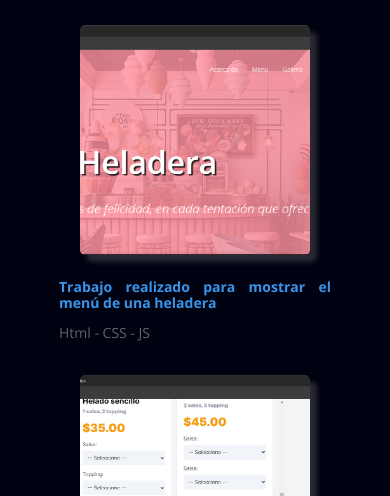
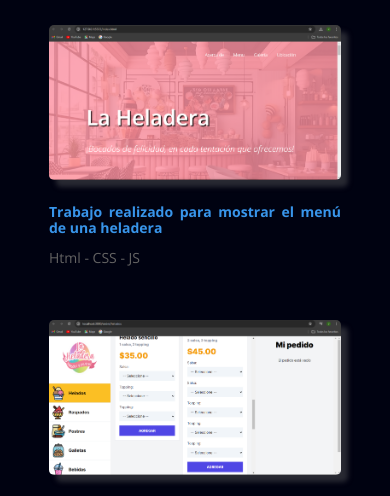
Before and after one commit to JhairDev05/Portafolio, a plain HTML site: page index.html in a window 390 px wide. Shown: the part 538-1034 px from the top of the page. Drawn offline with nearby package versions, Linux system fonts and the light colour scheme.

Commit message:
Update estilos.css

```diff
--- a/css/estilos.css
+++ b/css/estilos.css
@@ -134,7 +134,7 @@ header {
     display: flex;
     justify-content: center;
     flex-direction: column;
-    width: 40%;
+    width: 50%; /* Ajuste para que el contenedor ocupe el ancho completo */
 }
 
 .tituloTrabajo {
@@ -147,13 +147,16 @@ header {
 
 .contenedor-trabajos {
     display: flex;
+    flex-wrap: wrap; /* Permite que los elementos se ajusten a la siguiente fila */
     justify-content: space-between;
-    width: 100%;
+    gap: 20px; /* Espacio entre los elementos */
 }
 
 .trabajo {
-    margin: 0 auto;
-    padding: 0 20px;
+    flex: 0 1 48%; /* Ocupa aproximadamente el 50% del ancho, dejando espacio para dos por fila */
+    margin: 0;
+    padding: 0 10px; /* Ajusta el padding */
+    box-sizing: border-box;
     z-index: 0;
 }
 
@@ -257,6 +260,20 @@ button:hover p, h3 {
 
 /* ------------------- ---------- Medias queries ----------- --------- */
 
+@media screen and (max-width: 999px) {
+    .contenedor-t {
+        width: 50%;
+    }
+
+    .trabajo {
+        flex: 100%; /* Ocupa aproximadamente el 50% del ancho, dejando espacio para dos por fila */
+        margin: 0;
+        padding: 0 10px; /* Ajusta el padding */
+        box-sizing: border-box;
+        z-index: 0;
+    }
+}
+
 @media screen and (max-width: 850px) {
 
     .presentacion {
@@ -271,9 +288,17 @@ button:hover p, h3 {
         width: 50%;
     }
 
+    .trabajo {
+        flex: 100%; /* Ocupa aproximadamente el 50% del ancho, dejando espacio para dos por fila */
+        margin: 0;
+        padding: 0 10px; /* Ajusta el padding */
+        box-sizing: border-box;
+        z-index: 0;
+    }
+
     .contenedor-trabajos .trabajo .imagen img {
-        width: 150px;
-        height: 150px;
+        width: 100%;
+        height: 100%;
     }
 
     .contacto {
@@ -326,8 +351,8 @@ button:hover p, h3 {
     }
 
     .contenedor-trabajos .trabajo .imagen img {
-        width: 230px;
-        height: 230px;
+        width: 100%;
+        height: 100%;
         margin-bottom: 10px;
     }
 
```
